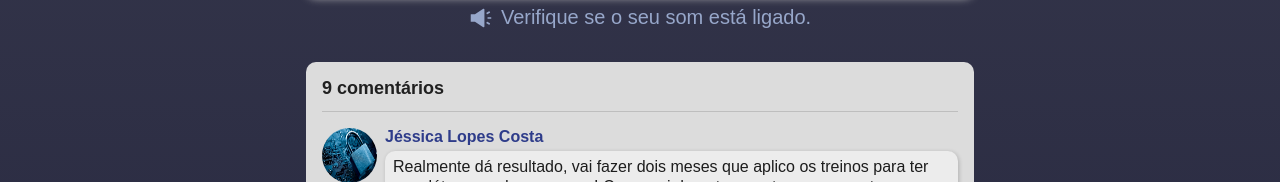
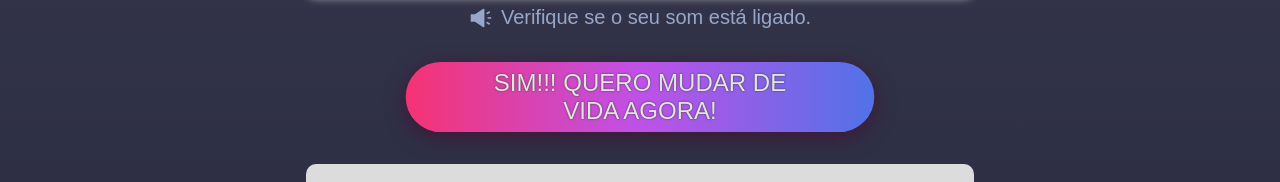
Before and after one commit to JeanVictorMachado/keto-life-max, a React (Create React App) app: page /pv in a window 1280 px wide. Shown: the part 744-926 px from the top of the page. Built offline with nearby package versions, Linux system fonts and the light colour scheme.

Commit message:
feat: sales button

```diff
--- /dev/null
+++ b/src/components/SalesButton/index.tsx
@@ -0,0 +1,19 @@
+import {
+  ReactElement,
+  JSXElementConstructor,
+  ReactFragment,
+  ReactPortal,
+} from "react";
+import "./styles.css";
+
+interface SalesButtonProps {
+  textButton: string;
+}
+
+export const SalesButton = ({ textButton }: SalesButtonProps) => {
+  return (
+    <div className="sales-button__container">
+      <button className="sales-button__button">{textButton}</button>
+    </div>
+  );
+};
--- /dev/null
+++ b/src/components/SalesButton/styles.css
@@ -0,0 +1,45 @@
+.sales-button__container {
+  width: 100%;
+}
+
+.sales-button__button {
+  width: 100%;
+  height: 70px;
+  border: none;
+  border-radius: 35px;
+  padding: 0 64px;
+
+  background-image: linear-gradient(90deg, #f53373, #bf51e8, #5172e8);
+  box-shadow: 0 5px 20px 0 rgb(76 5 45 / 60%);
+
+  color: rgb(227, 227, 227);
+  font-size: 24px;
+  text-shadow: 0 0 2px #363636;
+  cursor: pointer;
+
+  animation: animationButonSubmit 1s ease infinite;
+}
+
+.sales-button__button:hover {
+  transition: all 0.3s ease;
+  filter: brightness(0.9);
+}
+
+@media (max-width: 460px) {
+  .sales-button__button {
+    font-size: 20px;
+    padding: 0 48px;
+  }
+}
+
+@keyframes animationButonSubmit {
+  0% {
+    transform: scale(1);
+  }
+  50% {
+    transform: scale(1.02);
+  }
+  100% {
+    transform: scale(1);
+  }
+}
--- a/src/pages/SalesPage/index.tsx
+++ b/src/pages/SalesPage/index.tsx
@@ -8,6 +8,7 @@ import { AiFillSound } from "react-icons/ai";
 import testimonialScripts from "../../testimonials/testimonial_1.json";
 
 import "./styles.css";
+import { SalesButton } from "../../components/SalesButton";
 
 export const SalesPage = () => {
   const testimonial = useMemo(() => {
@@ -52,6 +53,10 @@ export const SalesPage = () => {
         <p>Verifique se o seu som está ligado.</p>
       </div>
 
+      <section className="sales-page__sales-button-container">
+        <SalesButton textButton="SIM!!! QUERO MUDAR DE VIDA AGORA!" />
+      </section>
+
       <section className="sales-page__testimonial-container">
         <CardTestimonial testimonials={testimonial} />
       </section>
--- a/src/pages/SalesPage/styles.css
+++ b/src/pages/SalesPage/styles.css
@@ -156,6 +156,13 @@
   }
 }
 
+.sales-page__sales-button-container {
+  max-width: 500px;
+  margin: auto;
+  margin-top: 32px;
+  padding: 0 16px;
+}
+
 .sales-page__testimonial-container {
   max-width: 700px;
   margin: auto;
```
